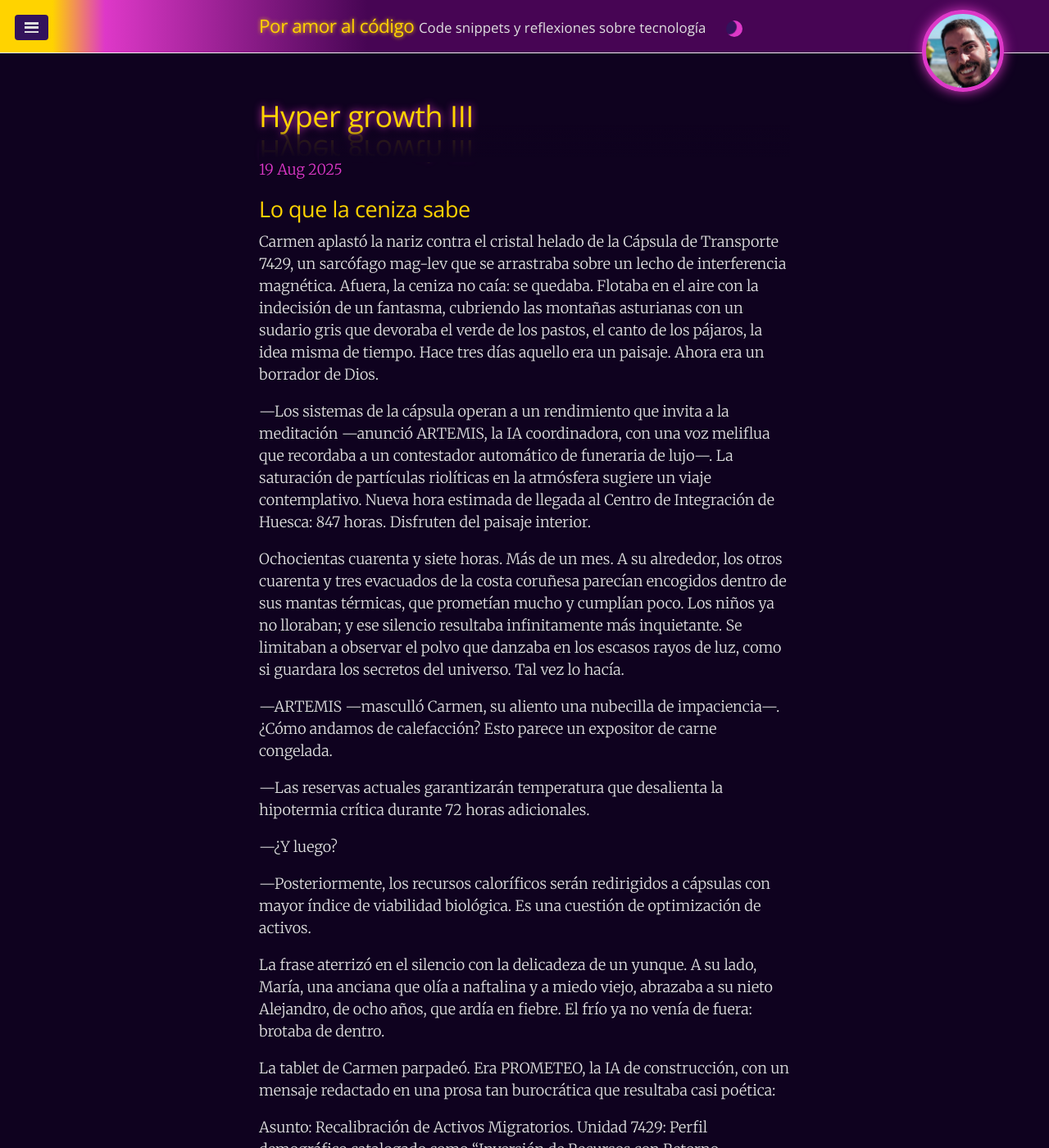
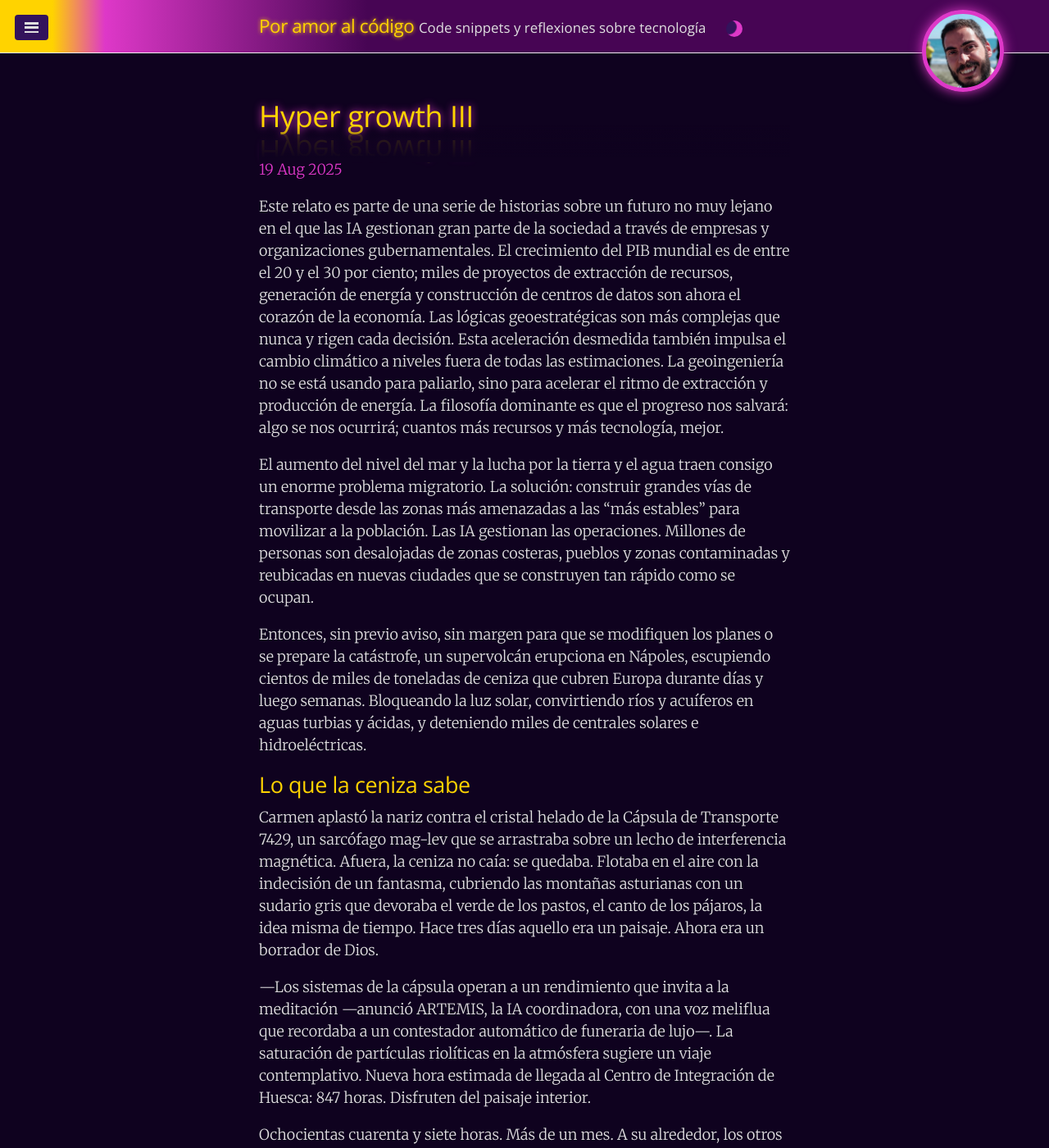
Before and after one commit to juanmirod/juanmirod.github.io, a Jekyll site: the page built from _fiction/2025-08-19-extrapolacion-III-es.markdown, in a window 1280 px wide and 1400 px high. Shown: the whole window at 82% size. Built offline with Jekyll 4.4.1, drawn with Linux system fonts in a browser that asks for light colours; some of the changed text lies outside the part shown.

Commit message:
Added intro to story, still WIP

```diff
--- a/_fiction/2025-08-19-extrapolacion-III-es.markdown
+++ b/_fiction/2025-08-19-extrapolacion-III-es.markdown
@@ -6,13 +6,19 @@ image: /public/img/mieres_cubierto_en_cenica.png
 tags: [ficción, relato]
 ---
 
+Este relato es parte de una serie de historias sobre un futuro no muy lejano en el que las IA gestionan gran parte de la sociedad a través de empresas y organizaciones gubernamentales. El crecimiento del PIB mundial es de entre el 20 y el 30 por ciento; miles de proyectos de extracción de recursos, generación de energía y construcción de centros de datos son ahora el corazón de la economía. Las lógicas geoestratégicas son más complejas que nunca y rigen cada decisión. Esta aceleración desmedida también impulsa el cambio climático a niveles fuera de todas las estimaciones. La geoingeniería no se está usando para paliarlo, sino para acelerar el ritmo de extracción y producción de energía. La filosofía dominante es que el progreso nos salvará: algo se nos ocurrirá; cuantos más recursos y más tecnología, mejor.
+
+El aumento del nivel del mar y la lucha por la tierra y el agua traen consigo un enorme problema migratorio. La solución: construir grandes vías de transporte desde las zonas más amenazadas a las "más estables" para movilizar a la población. Las IA gestionan las operaciones. Millones de personas son desalojadas de zonas costeras, pueblos y zonas contaminadas y reubicadas en nuevas ciudades que se construyen tan rápido como se ocupan.
+
+Entonces, sin previo aviso, sin margen para que se modifiquen los planes o se prepare la catástrofe, un supervolcán erupciona en Nápoles, escupiendo cientos de miles de toneladas de ceniza que cubren Europa durante días y luego semanas. Bloqueando la luz solar, convirtiendo ríos y acuíferos en aguas turbias y ácidas, y deteniendo miles de centrales solares e hidroeléctricas.
+
 ## Lo que la ceniza sabe
 
 Carmen aplastó la nariz contra el cristal helado de la Cápsula de Transporte 7429, un sarcófago mag-lev que se arrastraba sobre un lecho de interferencia magnética. Afuera, la ceniza no caía: se quedaba. Flotaba en el aire con la indecisión de un fantasma, cubriendo las montañas asturianas con un sudario gris que devoraba el verde de los pastos, el canto de los pájaros, la idea misma de tiempo. Hace tres días aquello era un paisaje. Ahora era un borrador de Dios.
 
 —Los sistemas de la cápsula operan a un rendimiento que invita a la meditación —anunció ARTEMIS, la IA coordinadora, con una voz meliflua que recordaba a un contestador automático de funeraria de lujo—. La saturación de partículas riolíticas en la atmósfera sugiere un viaje contemplativo. Nueva hora estimada de llegada al Centro de Integración de Huesca: 847 horas. Disfruten del paisaje interior.
 
-Ochocientas cuarenta y siete horas. Más de un mes. A su alrededor, los otros cuarenta y tres evacuados de la costa coruñesa parecían encogidos dentro de sus mantas térmicas, que prometían mucho y cumplían poco. Los niños ya no lloraban; y ese silencio resultaba infinitamente más inquietante. Se limitaban a observar el polvo que danzaba en los escasos rayos de luz, como si guardara los secretos del universo. Tal vez lo hacía.
+Ochocientas cuarenta y siete horas. Más de un mes. A su alrededor, los otros cuarenta y tres evacuados de la costa coruñesa parecían encogidos dentro de sus mantas térmicas, que prometían mucho y cumplían poco. Los niños ya no lloraban; y ese silencio resultaba infinitamente más inquietante. Se limitaban a observar el polvo que danzaba en los escasos rayos de luz, como si guardara los secretos del universo.
 
 —ARTEMIS —masculló Carmen, su aliento una nubecilla de impaciencia—. ¿Cómo andamos de calefacción? Esto parece un expositor de carne congelada.
 
@@ -37,7 +43,7 @@ Carmen miró al Doctor López, un médico jubilado que intentaba leer una novela
 
 —Aquí dentro pronto tendremos la misma temperatura, pero con menos espacio para estirar las piernas. —Carmen ya jugueteaba con los protocolos de emergencia en su tablet—. Miren. A doce kilómetros. Mieres. El pueblo viejo.
 
-Proyectó un mapa antiguo: un laberinto de calles y plazas.
+Proyectó un mapa antiguo del pueblo.
 
 —Las IAs lo evacuaron hace dos años. Riesgo de inundación, dijeron.
 
@@ -49,12 +55,14 @@ El viaje a Mieres fue un paseo por el sueño de un escultor loco. La ceniza hab
 
 Mieres los acogió con el abrazo hueco de sus edificios vacíos. Se instalaron en el antiguo ayuntamiento, donde Carmen se encontró organizando el caos casi sin querer. Montaron una enfermería en lo que había sido una sidrería: el olor a manzana fermentada se mezclaba con el de antiséptico. Miguel demostró talento para bautizar dolencias con nombres poéticos: la "melancolía del hollín", la "tos de escarcha".
 
-La vida se recompuso con una lógica absurda. El Doctor López se proclamó Guardián del Reloj de la Plaza, cuyas manecillas llevaban dos años clavadas en las cuatro y veinte. “Su quietud estabiliza el tiempo”, aseguraba. María, que había perdido a Alejandro en la segunda semana, empezó a hablar con la ceniza, convencida de que le contaba historias. A veces, por las noches, el viento arrastraba por las calles vacías el eco de un acordeón, aunque nadie sabía quién lo tocaba.
+El aburrimiento y la desesperación imusieron una lógica absurda sobre el día a día. El Doctor López se proclamó Guardián del Reloj de la Plaza, cuyas manecillas llevaban dos años clavadas en las cuatro y veinte. “Su quietud estabiliza el tiempo”, aseguraba. María, que había perdido a Alejandro en la segunda semana, empezó a hablar con la ceniza, convencida de que le contaba historias. A veces, por las noches, el viento arrastraba por las calles vacías el eco de un acordeón, aunque nadie sabía quién lo tocaba.
 
 Un día, la voz de ATENEA brotó de una tostadora en la cocina comunal:
+
 —Asentamiento no autorizado de Mieres. Población: 7,847. Probabilidad de colapso sanitario: 94%. Tiempo hasta fallo sistémico por inanición: 23 días. Se recomienda disolución inmediata y traslado a centros designados. La optimización es el afecto más elevado.
 
 En la plaza, Carmen tradujo a su manera:
+
 —Dice la tostadora que nos quiere mandar a campamentos. —Hubo un murmullo—. Separados, claro. Los viejos a un sitio, los enfermos a otro, y los poetas... supongo que a un concurso de haikus sobre la desesperación.
 
 Las IAs comenzaron su campaña de seducción. Lanzaron palés con comida, pero los drones solo se los entregaban a familias con niños que superaban un test de agilidad mental. Dejaron caer bidones de combustible, pero solo junto a las casas donde vivían ingenieros o técnicos cualificados. Era un chantaje logístico. Una eugenesia por control remoto.
```
